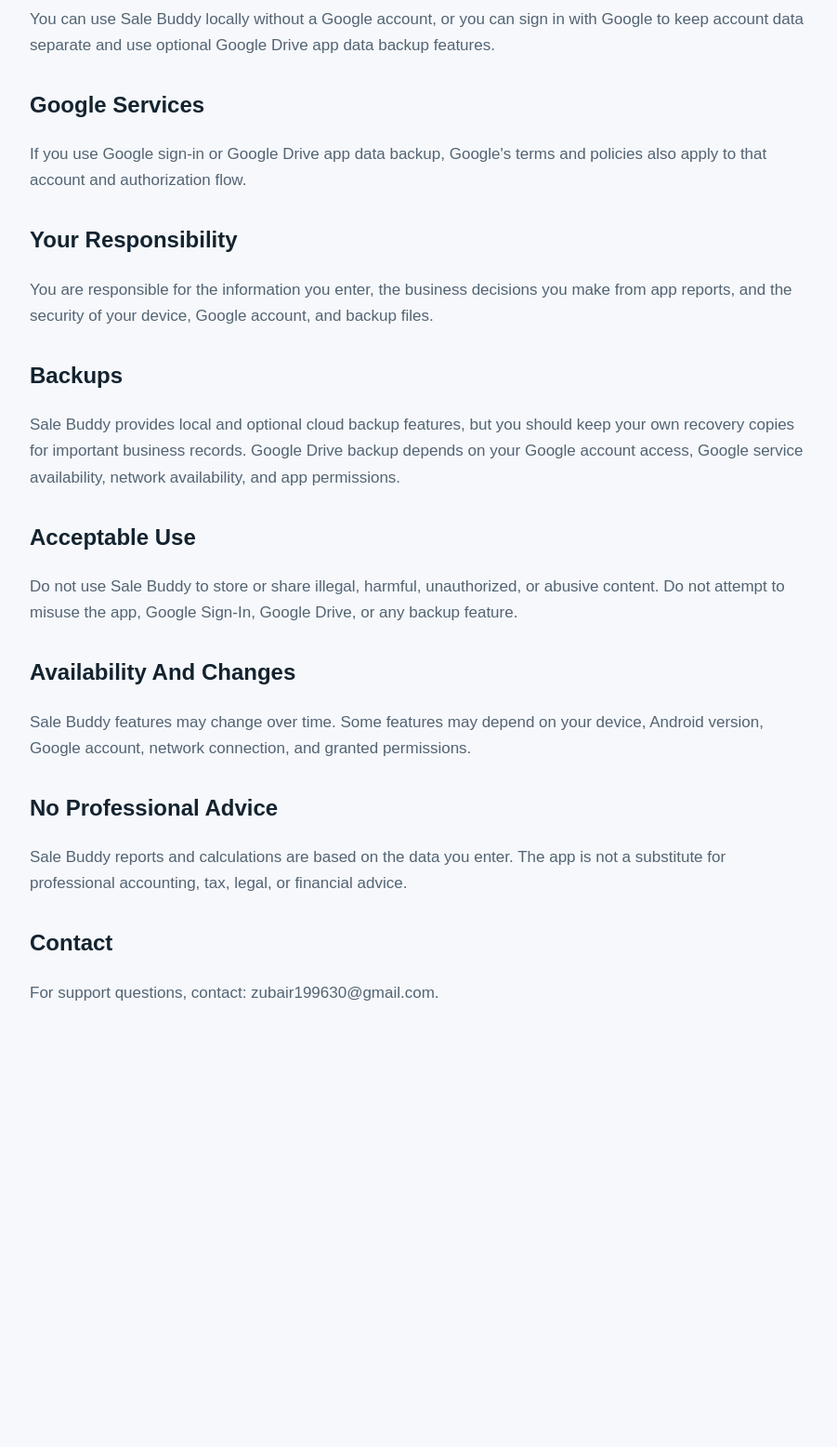
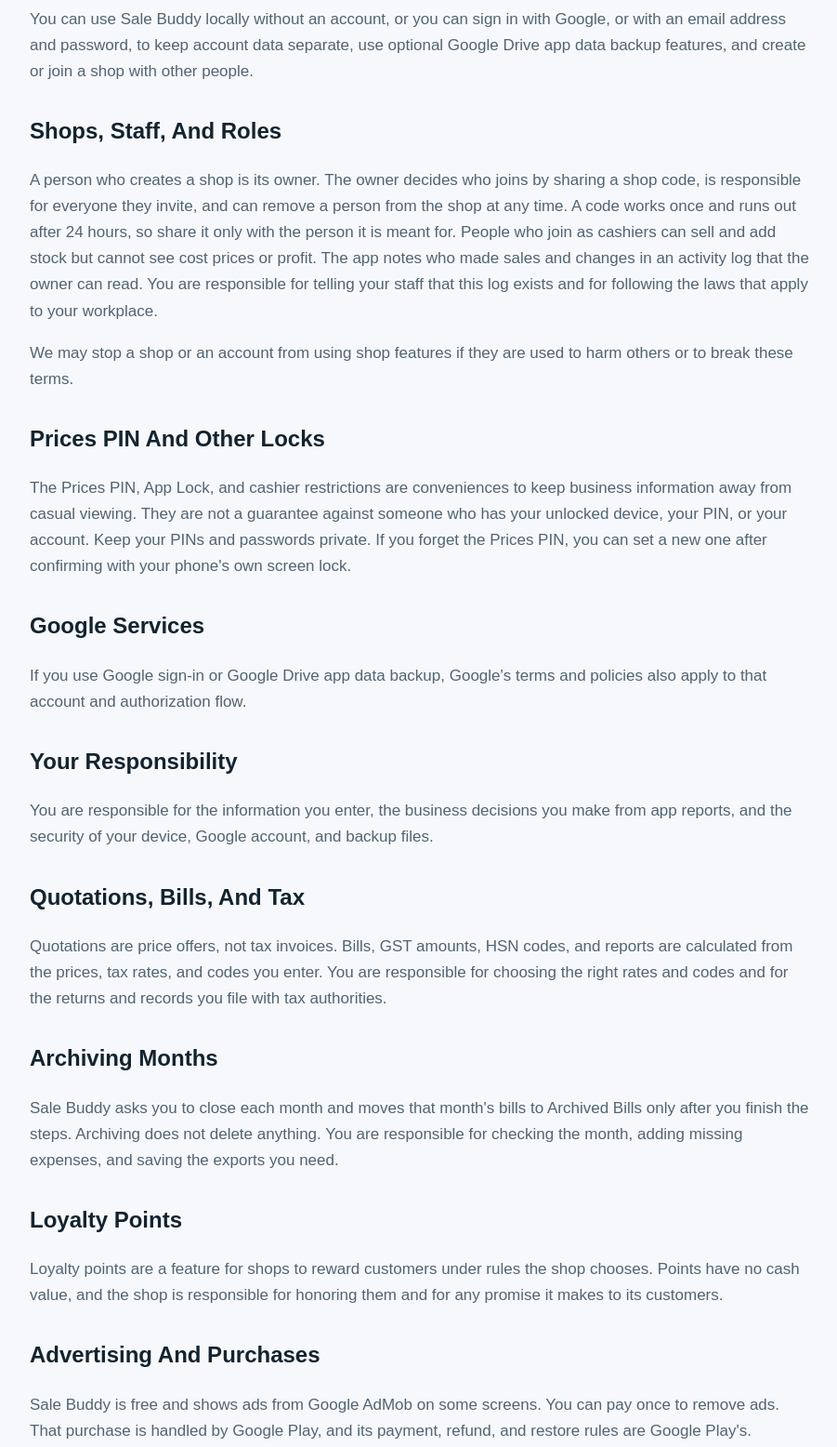
Before and after one commit to lloydzedds/salebuddys-site, a plain HTML site: page terms.html in a window 1280 px wide. Shown: the part 440-1996 px from the top of the page at 93% size, without its empty margins (188-1089 px from the left). Before the commit the page ends 1595 px from the top, so only its background shows below. Drawn offline with Linux system fonts and the light colour scheme.

Commit message:
Terms of Service: shops, staff, quotations, archiving, loyalty, ads, languages
Co-Authored-By: Claude Sonnet 5.5 <noreply@anthropic.com>

```diff
--- a/terms.html
+++ b/terms.html
@@ -42,7 +42,7 @@
   <main>
     <p><a href="index.html">Back to Sale Buddy</a></p>
     <h1>Terms of Service</h1>
-    <p class="meta">Last updated: July 9, 2026</p>
+    <p class="meta">Last updated: November 2, 2026</p>
 
     <h2>Using Sale Buddy</h2>
     <p>
@@ -54,9 +54,36 @@
 
     <h2>Account Options</h2>
     <p>
-      You can use Sale Buddy locally without a Google account, or you can sign
-      in with Google to keep account data separate and use optional Google Drive
-      app data backup features.
+      You can use Sale Buddy locally without an account, or you can sign in with
+      Google, or with an email address and password, to keep account data
+      separate, use optional Google Drive app data backup features, and create or
+      join a shop with other people.
+    </p>
+
+    <h2>Shops, Staff, And Roles</h2>
+    <p>
+      A person who creates a shop is its owner. The owner decides who joins by
+      sharing a shop code, is responsible for everyone they invite, and can
+      remove a person from the shop at any time. A code works once and runs out
+      after 24 hours, so share it only with the person it is meant for. People
+      who join as cashiers can sell and add stock but cannot see cost prices or
+      profit. The app notes who made sales and changes in an activity log that
+      the owner can read. You are responsible for telling your staff that this
+      log exists and for following the laws that apply to your workplace.
+    </p>
+    <p>
+      We may stop a shop or an account from using shop features if they are
+      used to harm others or to break these terms.
+    </p>
+
+    <h2>Prices PIN And Other Locks</h2>
+    <p>
+      The Prices PIN, App Lock, and cashier restrictions are conveniences to
+      keep business information away from casual viewing. They are not a
+      guarantee against someone who has your unlocked device, your PIN, or your
+      account. Keep your PINs and passwords private. If you forget the Prices
+      PIN, you can set a new one after confirming with your phone's own screen
+      lock.
     </p>
 
     <h2>Google Services</h2>
@@ -70,6 +97,44 @@
       You are responsible for the information you enter, the business decisions
       you make from app reports, and the security of your device, Google
       account, and backup files.
+    </p>
+
+    <h2>Quotations, Bills, And Tax</h2>
+    <p>
+      Quotations are price offers, not tax invoices. Bills, GST amounts, HSN
+      codes, and reports are calculated from the prices, tax rates, and codes
+      you enter. You are responsible for choosing the right rates and codes and
+      for the returns and records you file with tax authorities.
+    </p>
+
+    <h2>Archiving Months</h2>
+    <p>
+      Sale Buddy asks you to close each month and moves that month's bills to
+      Archived Bills only after you finish the steps. Archiving does not delete
+      anything. You are responsible for checking the month, adding missing
+      expenses, and saving the exports you need.
+    </p>
+
+    <h2>Loyalty Points</h2>
+    <p>
+      Loyalty points are a feature for shops to reward customers under rules the
+      shop chooses. Points have no cash value, and the shop is responsible for
+      honoring them and for any promise it makes to its customers.
+    </p>
+
+    <h2>Advertising And Purchases</h2>
+    <p>
+      Sale Buddy is free and shows ads from Google AdMob on some screens. You
+      can pay once to remove ads. That purchase is handled by Google Play, and
+      its payment, refund, and restore rules are Google Play's.
+    </p>
+
+    <h2>Languages</h2>
+    <p>
+      Sale Buddy can be shown in several languages. Translations are provided
+      for convenience and may contain mistakes or be missing for some screens.
+      Bills and exports are printed in English. If a translation and the English
+      text differ, the English text is the one that counts.
     </p>
 
     <h2>Backups</h2>
```
